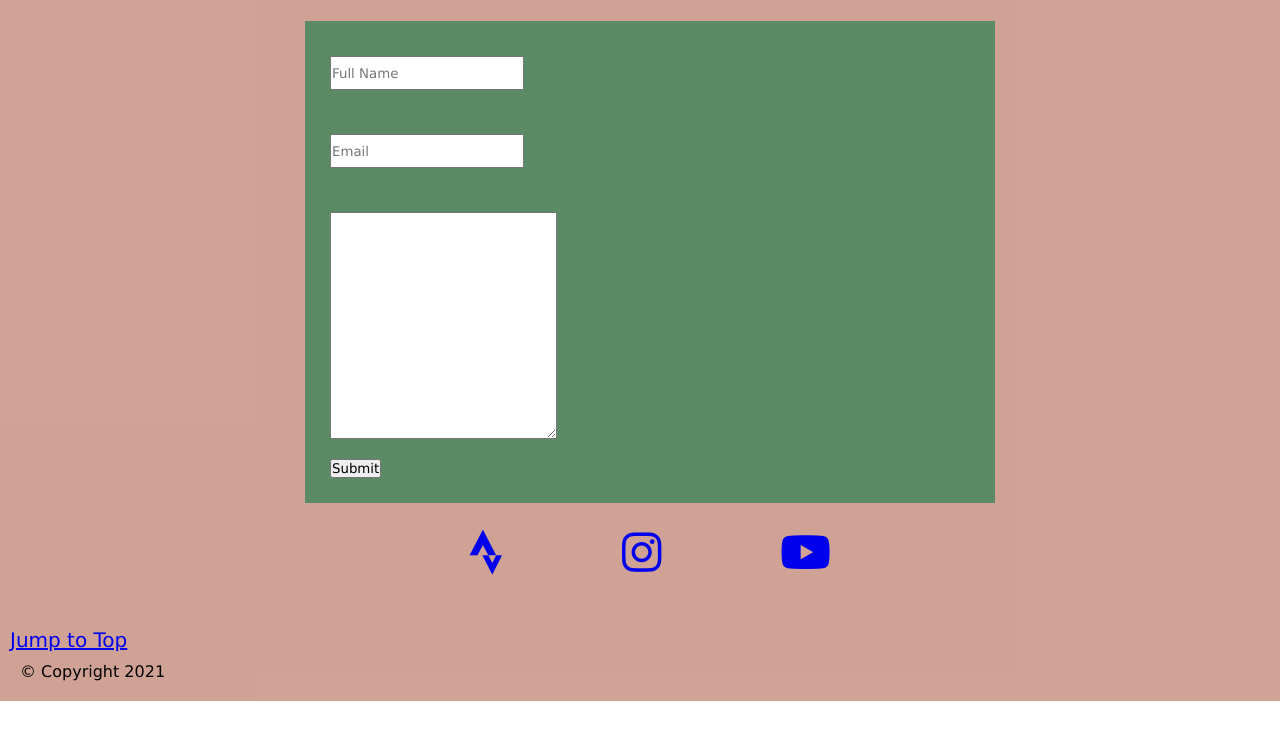
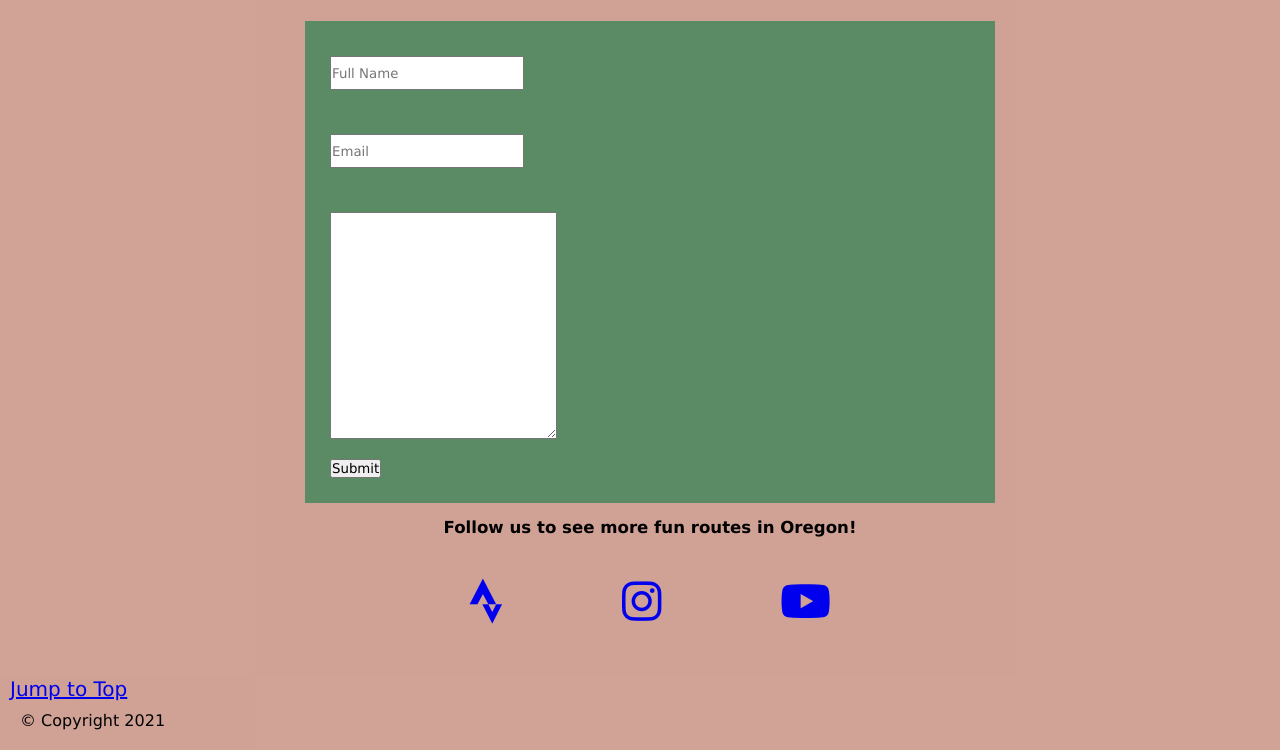
Before and after one commit to troymeeker/prework-repo, a plain HTML site: page index.html in a window 1280 px wide. Shown: the part 1357-2107 px from the top of the page. Before the commit the page ends 2058 px from the top, so only its background shows below. Drawn offline with Linux system fonts and the light colour scheme.

Commit message:
overwrite w js

```diff
--- a/index.html
+++ b/index.html
@@ -72,7 +72,7 @@
       </form>
 
 
-
+        <h5 class="social-media">Check us out on Social Media!</h5>
         <br>
 
         <div class="icons">
--- a/script.js
+++ b/script.js
@@ -1,5 +1,5 @@
 
-const headerOne = document.getElementsByClassName('a.jump');
+const headerOne = document.querySelector('h5')
 
 headerOne.style.color = 'black';
-headerOne.innerHTML = "Take me to the top";
+headerOne.innerText = "Follow us to see more fun routes in Oregon!";
--- a/style.css
+++ b/style.css
@@ -201,6 +201,10 @@ margin: 30px auto;
 text-align: center;
 margin: 25px;
 }
+.social-media{
+    text-align: center;
+    margin:15px auto;
+}
 .copyright{
     font-size: 16px;
     padding:10px;
```
